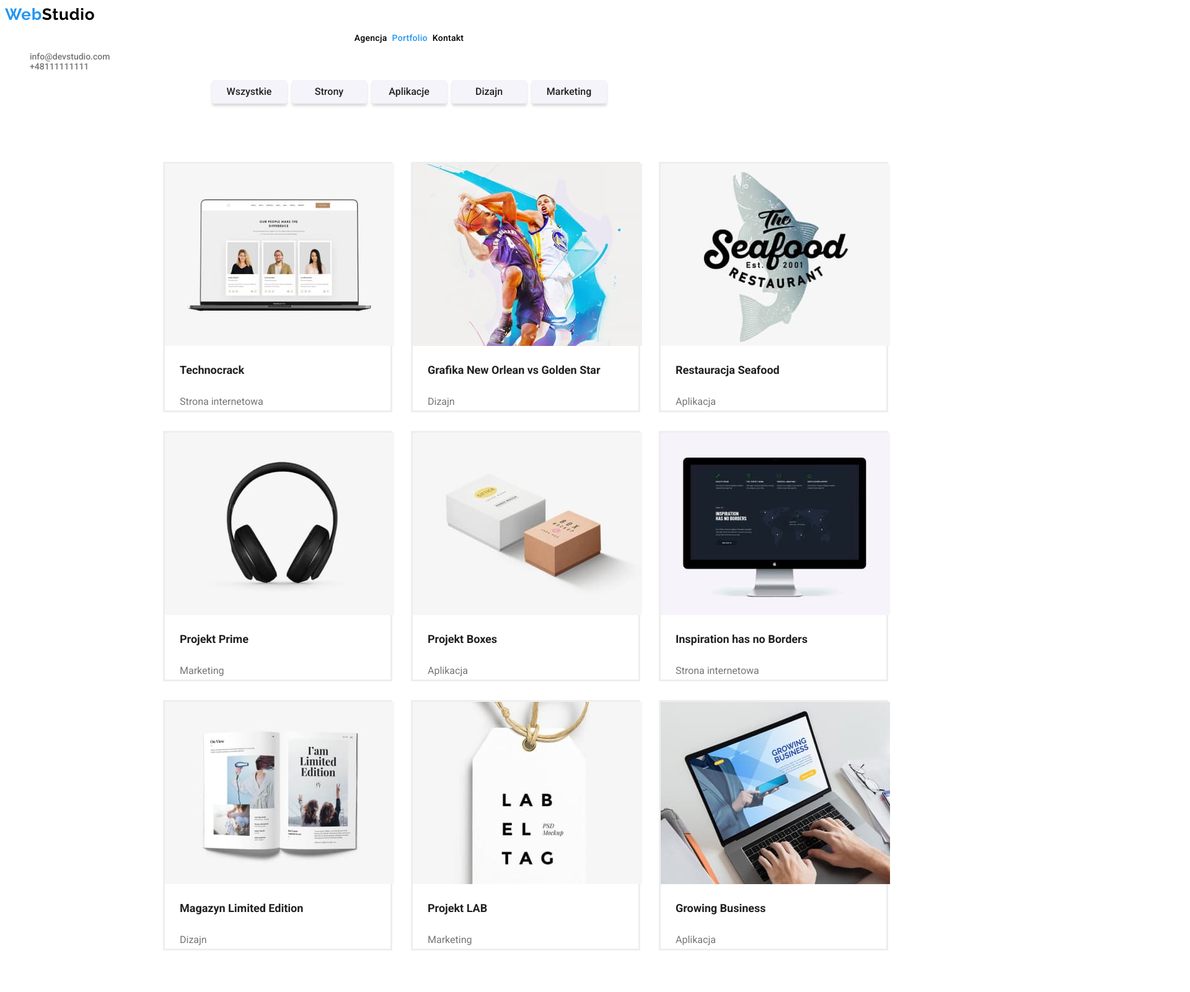
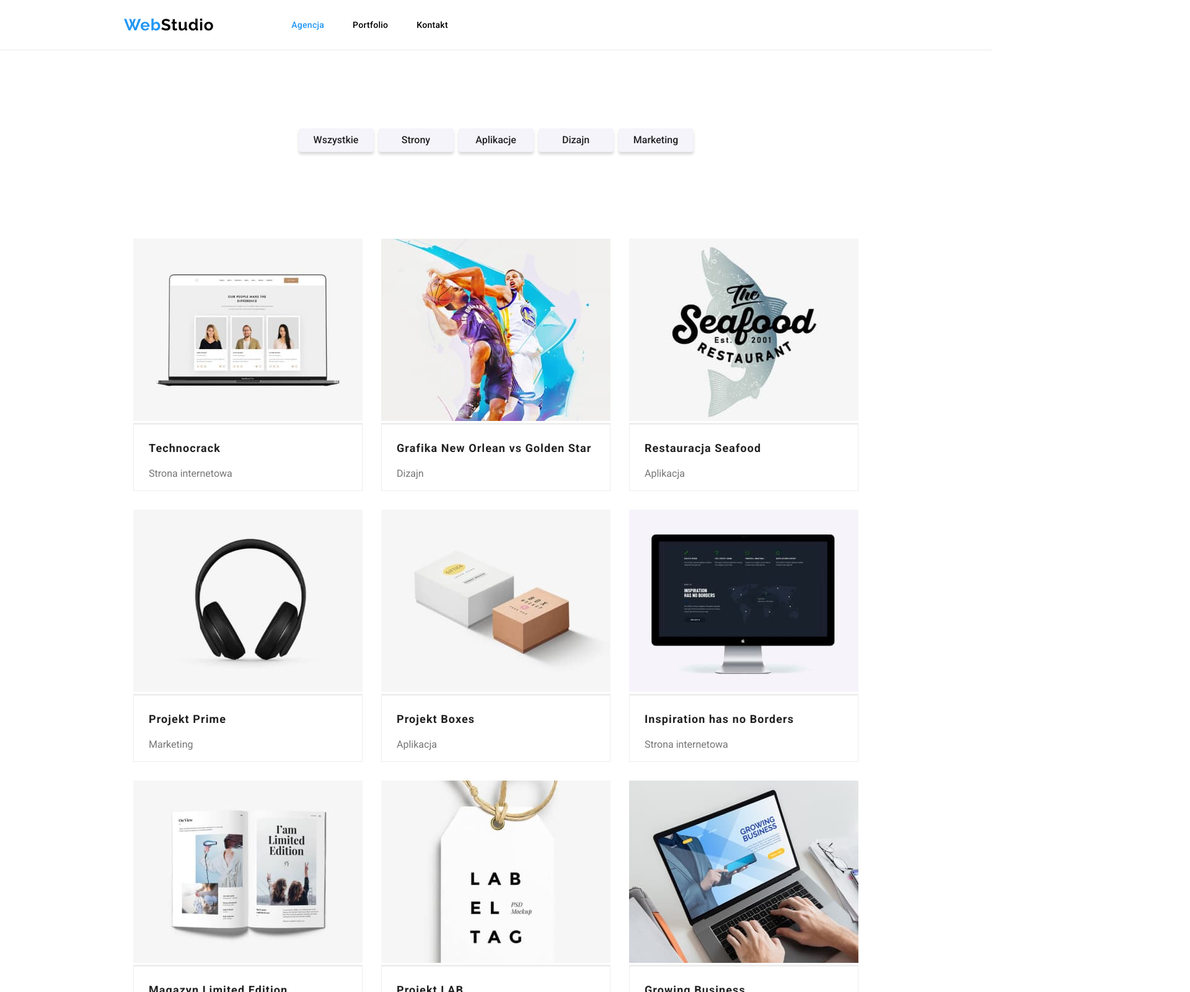
Before and after one commit to Bartoszubi/goit-markup-hw-08, a plain HTML site: page portfolio.html in a window 1280 px wide. Shown: the top 1600 px of the page at 62% size, 1920 px wide, since content can reach past the window. Drawn offline with nearby package versions, Linux system fonts and the light colour scheme; files that its build step writes are made by us from their sources.

Commit message:
hw-03 version1

```diff
--- a/css/styles.css
+++ b/css/styles.css
@@ -33,6 +33,12 @@ body {
   letter-spacing: 0.03em;
   text-decoration: none;
 }
+.header {
+  display: flex;
+  flex-direction: row;
+  align-items: center;
+  gap: 93px;
+}
 .logostudio {
   font-family: 'Raleway';
   font-weight: 700;
@@ -45,15 +51,16 @@ body {
 .links-display {
   display: flex;
   flex-direction: row;
-  justify-content: center;
+  /* justify-content: center; */
   text-decoration: none;
   list-style: none;
-  gap: 8px;
 }
 .nav-style {
   list-style: none;
   text-decoration: none;
   font-family: 'Roboto';
+  gap: 46px;
+  padding: 32px;
 }
 .blue-text {
   color: var(--blue);
@@ -91,6 +98,10 @@ body {
   font-size: 14px;
   color: var(--grey);
   list-style: none;
+  flex-direction: row;
+  gap: 50px;
+  margin: 0;
+  padding: 0 0 0 278px;
 }
 .contact-link-style:hover,
 .contact-link-style:focus {
@@ -113,6 +124,7 @@ body {
   align-items: center;
   justify-content: center;
   padding: 200px 0;
+  width: 100%;
 }
 .f-section-button {
   font-family: 'Roboto';
@@ -131,11 +143,13 @@ body {
   height: 50px;
   width: 200px;
   cursor: pointer;
+  padding top: 30px;
 }
 /* lorem ipsum section */
 .lor-ips-ul {
   display: flex;
   flex-direction: row;
+  margin: 94px 0 0 0;
   gap: 30px;
   justify-content: center;
   text-decoration: none;
@@ -161,9 +175,11 @@ body {
 .services-header {
   font-size: 36px;
   font-weight: 700;
-  line-height: 1.166;
+  line-height: 1.172;
   text-align: center;
   color: var(--notblack);
+  letter-spacing: 0.03em;
+  margin: 0 0 50px 0;
 }
 .services-img {
   list-style: none;
@@ -171,7 +187,7 @@ body {
   flex-direction: row;
   align-items: center;
   justify-content: center;
-  gap: 30px;
+  gap: 0 30px;
 }
 /* team section*/
 .team-header {
@@ -180,6 +196,17 @@ body {
   line-height: 1.166;
   text-align: center;
   color: var(--notblack);
+  padding: 0 0 50px 0;
+}
+.team-card {
+  background: var(--white);
+  box-shadow: 0px 1px 3px rgba(0, 0, 0, 0.12), 0px 1px 1px rgba(0, 0, 0, 0.14),
+    0px 2px 1px rgba(0, 0, 0, 0.2);
+  border-radius: 0px 0px 4px 4px;
+  margin: 0;
+  align-items: center;
+  text-align: center;
+  justify-content: center;
 }
 .team-ul {
   list-style: none;
@@ -187,13 +214,15 @@ body {
   flex-direction: row;
   align-items: center;
   justify-content: center;
+ gap: 30px;
 }
 .team-name {
   font-size: 16px;
   font-weight: 500;
-  line-height: 1.188;
+  line-height: 1.171;
   text-align: center;
   color: var(--notblack);
+  margin: 30px 0px 10px 0;
 }
 .team-profession {
   font-size: 16px;
@@ -201,6 +230,8 @@ body {
   line-height: 1.188;
   text-align: center;
   color: var(--grey);
+  margin: 0;
+  padding: 0px 0px 30px 0px;
 }
 .team-background {
   background-color: var(--notwhite);
@@ -208,6 +239,13 @@ body {
 /* footer */
 .footer-background {
   background-color: var(--darkgrey);
+  /* dodane dwie pozycje poniżej */
+  width: 100%;
+  padding: 60px 0;
+}
+/* dodana klasa poniżej */
+.footer-box {
+  margin-left: 215px;
 }
 .footer-logo {
   font-family: Raleway;
@@ -255,6 +293,7 @@ body {
   height: 38px;
   width: 121px;
   cursor: pointer;
+  padding: 6px 22px;
 }
 /* Project Base */
 .project-title {
@@ -263,15 +302,26 @@ body {
   line-height: 2;
   color: var(--notblack);
   list-style: none;
-  padding-left: 24px;
+  padding: 20px 24px 4px;
+  /* dodany letter spacing */
+  letter-spacing: 0.06em;
+  margin: 0;
 }
 .project-subtitle {
   line-height: 1.875;
-  padding-left: 24px;
+  padding: 4px 24px 20px 24px;
   font-size: 16px;
+  margin: 0;
 }
 .projects-lists {
   list-style: none;
+  display: flex;
+  flex-wrap: wrap;
+  justify-content: center;
+  margin: 0;
+  padding: 0px;
+  gap: 30px
+  /* list-style: none;
   display: flex;
   flex-direction: row;
   flex-wrap: wrap;
@@ -282,14 +332,17 @@ body {
   margin-right: 215px;
   column-gap: 30px;
   row-gap: 30px;
-  line-gap-override: 30px;
+  line-gap-override: 30px; */
 }
 .outbox {
   box-sizing: border-box;
   box-shadow: none;
   width: 370px;
-  height: 404px;
-  border-radius: 1px;
+  height: 110px;
+  /* wskazane 3 bordery - było border 1px */
+  border-left: 1px;
+  border-right: 1px;
+  border-bottom: 1px;
   border-color: var(--productborder);
   border-style: solid;
 }
@@ -299,12 +352,12 @@ body {
   flex-direction: row;
   text-decoration: none;
 }
-.shift-agencja {
+/* .shift-agencja {
   padding-left: 93px;
 }
 .shift-web {
   padding-left: 215px;
-}
+} */
 .contact {
   list-style: none;
   display: flex;
@@ -324,18 +377,41 @@ body {
   list-style: none;
   gap: 8px;
   font-family: 'Roboto';
+  margin-top: 94px;
+  /* margin-bottom: 50px; */
+  margin-top: 0 auto;
+}
+.container {
+  width: 1200px;
+  margin: 0 auto;
+}
+.body-background {
+  background-color: var(--white);
+  width: 1600px;
+  margin: 0 auto;
+}
+.border-bottom {
+  border-bottom: 1px solid var(--lightcream);
+}
+.section {
+  padding: 94px 0px 94px 0px;
+}
+.no-margin {
+  margin: 0;
+}
+.no-padding {
+  padding: 0;
+}
+.background-color {
+  background-color: var(--white);
 }
 
-/* .outbox-main {
-  box-sizing: border-box;
-  box-shadow: 0px 1px 3px rgba(0, 0, 0, 0.12), 0px 1px 1px rgba(0, 0, 0, 0.14),
-    0px 2px 1px rgba(0, 0, 0, 0.2);
-  width: 270px;
+  /* width: 270px;
   height: 368px;
   border-color: var(--productborder);
   border-style: solid;
   background-color: var(--white);
   border-radius: 0px 0px 4px 4px;
   padding-top: 280px;
-} */
+} */ */
 /* "outbox-main" - celowo skomentowane. Jeszcze nad tym pracuję. */
--- a/index.html
+++ b/index.html
@@ -5,6 +5,10 @@
     <meta http-equiv="X-UA-Compatible" content="IE=edge" />
     <meta name="viewport" content="width=device-width, initial-scale=1.0" />
     <title>WebStudio</title>
+    <link
+      rel="stylesheet"
+      href="https://cdnjs.cloudflare.com/ajax/libs/modern-normalize/1.1.0/modern-normalize.css"
+    />
     <link rel="stylesheet" href="./css/styles.css" />
     <link rel="stylesheet" href="fontfamily.css" />
     <link
@@ -12,11 +16,11 @@
       rel="stylesheet"
     />
   </head>
-  <body>
-    <header>
+  <body class="body-background">
+    <header class="header container section no-padding">
       <a href="./index.html" class="logoweb">Web<span class="logostudio">Studio</span></a>
       <nav>
-        <ul class="nav-style links-display">
+        <ul class="container nav-style links-display">
           <li>
             <a href="./index.html" class="links blue-index">Agencja</a>
           </li>
@@ -37,47 +41,54 @@
         </li>
       </ul>
     </header>
+    <div class="border-bottom"></div>
     <main>
       <section>
-        <h1 class="f-section-text f-section-background">
+        <h1 class="f-section-text f-section-background no-margin">
           EFEKTYWNE ROZWIĄZANIA <br />
           DLA WASZEGO BIZNESU
           <button type="button" class="f-section-button">Zamów usługę</button>
         </h1>
       </section>
       <section>
+        <div class="container">
           <ul class="lor-ips-ul">
             <li>
               <p class="lor-ips-header">LOREM IPSUM</p>
-            <p class="lor-ips-text">
-              Lorem ipsum dolor sit amet, consectetur adipiscing elit. Nam vel arcu sem. Sed non
-              sodales dui. Interdum et malesuada
+              <p class="lor-ips-text no-margin">
+                Lorem ipsum dolor sit amet, consectetur adipiscing elit. Nam vel arcu sem. Sed
+                <br />
+                non sodales dui. Interdum et malesuada
               </p>
             </li>
             <li>
               <p class="lor-ips-header">LOREM IPSUM</p>
-            <p class="lor-ips-text">
-              Lorem ipsum dolor sit amet, consectetur adipiscing elit. Nam vel arcu sem. Sed non
-              sodales dui. Interdum et malesuada
+              <p class="lor-ips-text no-margin">
+                Lorem ipsum dolor sit amet, consectetur adipiscing elit. Nam vel arcu sem. Sed
+                <br />
+                non sodales dui. Interdum et malesuada
               </p>
             </li>
             <li>
               <p class="lor-ips-header">LOREM IPSUM</p>
-            <p class="lor-ips-text">
-              Lorem ipsum dolor sit amet, consectetur adipiscing elit. Nam vel arcu sem. Sed non
-              sodales dui. Interdum et malesuada
+              <p class="lor-ips-text no-margin">
+                Lorem ipsum dolor sit amet, consectetur adipiscing elit. Nam vel arcu sem. Sed
+                <br />
+                non sodales dui. Interdum et malesuada
               </p>
             </li>
             <li>
               <p class="lor-ips-header">LOREM IPSUM</p>
-            <p class="lor-ips-text">
-              Lorem ipsum dolor sit amet, consectetur adipiscing elit. Nam vel arcu sem. Sed non
-              sodales dui. Interdum et malesuada
+              <p class="lor-ips-text no-margin">
+                Lorem ipsum dolor sit amet, consectetur adipiscing elit. Nam vel arcu sem. Sed
+                <br />
+                non sodales dui. Interdum et malesuada
               </p>
             </li>
           </ul>
+        </div>
       </section>
-      <section>
+      <section class="section container">
         <h2 class="services-header">Czym się zajmujemy?</h2>
         <ul class="services-img">
           <li>
@@ -91,12 +102,12 @@
           </li>
         </ul>
       </section>
-      <section>
-        <div class="team-background">
-          <h2 class="team-header">Nasz zespół</h2>
-          <ul class="team-ul">
-            <li>
-              <figure>
+      <section class="team-background section">
+        <div class="container">
+          <h2 class="team-header no-margin">Nasz zespół</h2>
+          <ul class="team-ul no-margin">
+            <li class="team-card">
+              <figure class="no-margin">
                 <img src="images/img-a.jpg" alt="product-designer" width="270" height="260" />
                 <figcaption>
                   <p class="team-name">John Doe</p>
@@ -104,8 +115,8 @@
                 </figcaption>
               </figure>
             </li>
-            <li>
-              <figure>
+            <li class="team-card">
+              <figure class="no-margin">
                 <img src="images/img-b.jpg" alt="frontend-developer" width="270" height="260" />
                 <figcaption>
                   <p class="team-name">John Doe</p>
@@ -113,8 +124,8 @@
                 </figcaption>
               </figure>
             </li>
-            <li>
-              <figure>
+            <li class="team-card">
+              <figure class="no-margin">
                 <img src="images/img-c.jpg" alt="marketing" width="270" height="260" />
                 <figcaption>
                   <p class="team-name">John Doe</p>
@@ -122,8 +133,8 @@
                 </figcaption>
               </figure>
             </li>
-            <li>
-              <figure>
+            <li class="team-card">
+              <figure class="no-margin">
                 <img src="images/img-d.jpg" alt="ui-designer" width="270" height="260" />
                 <figcaption>
                   <p class="team-name">John Doe</p>
@@ -135,13 +146,13 @@
         </div>
       </section>
     </main>
-    <footer>
-      <div class="footer-background">
+    <footer class="footer-background">
+      <div class="container footer-box">
         <a href="./index.html" class="footer-logo links-no-underline"
           ><span class="blue-text">Web</span>Studio</a
         >
         <address>
-          <ul class="footer-ul-style">
+          <ul class="container footer-ul-style no-margin no-padding">
             <li>
               <p class="footer-adress">m. Warszawa, Aleje Jerozolimskie 21</p>
             </li>
--- a/portfolio.html
+++ b/portfolio.html
@@ -5,6 +5,10 @@
     <meta http-equiv="X-UA-Compatible" content="IE=edge" />
     <meta name="viewport" content="width=device-width, initial-scale=1.0" />
     <title>WebStudio</title>
+    <link
+      rel="stylesheet"
+      href="https://cdnjs.cloudflare.com/ajax/libs/modern-normalize/1.1.0/modern-normalize.css"
+    />
     <link rel="stylesheet" href="./css/styles.css" />
     <link rel="stylesheet" href="fontfamily.css" />
     <link
@@ -12,16 +16,16 @@
       rel="stylesheet"
     />
   </head>
-  <body>
-    <header>
-      <a href="./portfolio.html" class="logoweb">Web<span class="logostudio">Studio</span></a>
+  <body class="body-background">
+    <header class="header container section no-padding">
+      <a href="./index.html" class="logoweb">Web<span class="logostudio">Studio</span></a>
       <nav>
-        <ul class="nav-style links-display">
+        <ul class="container nav-style links-display">
           <li>
-            <a href="./index.html" class="links">Agencja</a>
+            <a href="./index.html" class="links blue-index">Agencja</a>
           </li>
           <li>
-            <a href="./portfolio.html" class="links blue-portfolio">Portfolio</a>
+            <a href="./portfolio.html" class="links">Portfolio</a>
           </li>
           <li>
             <a href="./contacts.html" class="links">Kontakt</a>
@@ -37,8 +41,10 @@
         </li>
       </ul>
     </header>
-    <main>
+    <div class="border-bottom"></div>
+    <main class="background-color">
       <section>
+        <div class="container background-color">
           <ul class="nav-style nav-button-display">
             <li>
               <button type="button" class="nav-button">Wszystkie</button>
@@ -56,64 +62,90 @@
               <button type="button" class="nav-button">Marketing</button>
             </li>
           </ul>
+        </div>
       </section>
       <section>
-        <ul class="nav-style projects-lists">
-          <li class="outbox">
+        <div class="container">
+          <ul class="nav-style projects-lists section">
+            <li>
               <img src="images/imgport-a.jpg" alt="websitepicture" width="370" height="294" />
+              <div class="outbox">
                 <h3 class="project-title">Technocrack</h3>
                 <p class="project-subtitle">Strona internetowa</p>
+              </div>
             </li>
-          <li class="outbox">
+            <li>
               <img src="images/imgport-b.jpg" alt="basketballplayers" width="370" height="294" />
+              <div class="outbox">
                 <h3 class="project-title">Grafika New Orlean vs Golden Star</h3>
                 <p class="project-subtitle">Dizajn</p>
+              </div>
             </li>
-          <li class="outbox">
-            <img src="images/imgport-c.jpg" alt="seafoodrestaurantlogo" width="370" height="294" />
+            <li>
+              <img
+                src="images/imgport-c.jpg"
+                alt="seafoodrestaurantlogo"
+                width="370"
+                height="294"
+              />
+              <div class="outbox">
                 <h3 class="project-title">Restauracja Seafood</h3>
                 <p class="project-subtitle">Aplikacja</p>
+              </div>
             </li>
-          <li class="outbox">
+            <li>
               <img src="images/imgport-d.jpg" alt="headphones" width="370" height="294" />
+              <div class="outbox">
                 <h3 class="project-title">Projekt Prime</h3>
                 <p class="project-subtitle">Marketing</p>
+              </div>
             </li>
-          <li class="outbox">
+            <li>
               <img src="images/imgport-e.jpg" alt="boxeswhiteandbrown" width="370" height="294" />
+              <div class="outbox">
                 <h3 class="project-title">Projekt Boxes</h3>
                 <p class="project-subtitle">Aplikacja</p>
+              </div>
             </li>
-          <li class="outbox">
+            <li>
               <img src="images/imgport-f.jpg" alt="computermonitor" width="370" height="294" />
+              <div class="outbox">
                 <h3 class="project-title">Inspiration has no Borders</h3>
                 <p class="project-subtitle">Strona internetowa</p>
+              </div>
             </li>
-          <li class="outbox">
+            <li>
               <img src="images/imgport-g.jpg" alt="bookpages" width="370" height="294" />
+              <div class="outbox">
                 <h3 class="project-title">Magazyn Limited Edition</h3>
                 <p class="project-subtitle">Dizajn</p>
+              </div>
             </li>
-          <li class="outbox">
+            <li>
               <img src="images/imgport-h.jpg" alt="labeltag" width="370" height="294" />
+              <div class="outbox">
                 <h3 class="project-title">Projekt LAB</h3>
                 <p class="project-subtitle">Marketing</p>
+              </div>
             </li>
-          <li class="outbox">
+            <li>
               <img src="images/imgport-i.jpg" alt="keyboardtyping" width="370" height="294" />
+              <div class="outbox">
                 <h3 class="project-title">Growing Business</h3>
                 <p class="project-subtitle">Aplikacja</p>
+              </div>
             </li>
           </ul>
+        </div>
       </section>
     </main>
-    <footer>
-      <div class="footer-background">
+    <footer class="footer-background">
+      <div class="container footer-box">
         <a href="./index.html" class="footer-logo links-no-underline"
           ><span class="blue-text">Web</span>Studio</a
         >
         <address>
-          <ul class="footer-ul-style">
+          <ul class="container footer-ul-style no-margin no-padding">
             <li>
               <p class="footer-adress">m. Warszawa, Aleje Jerozolimskie 21</p>
             </li>
```
Lines whose indentation alone changed are shown as unchanged.
